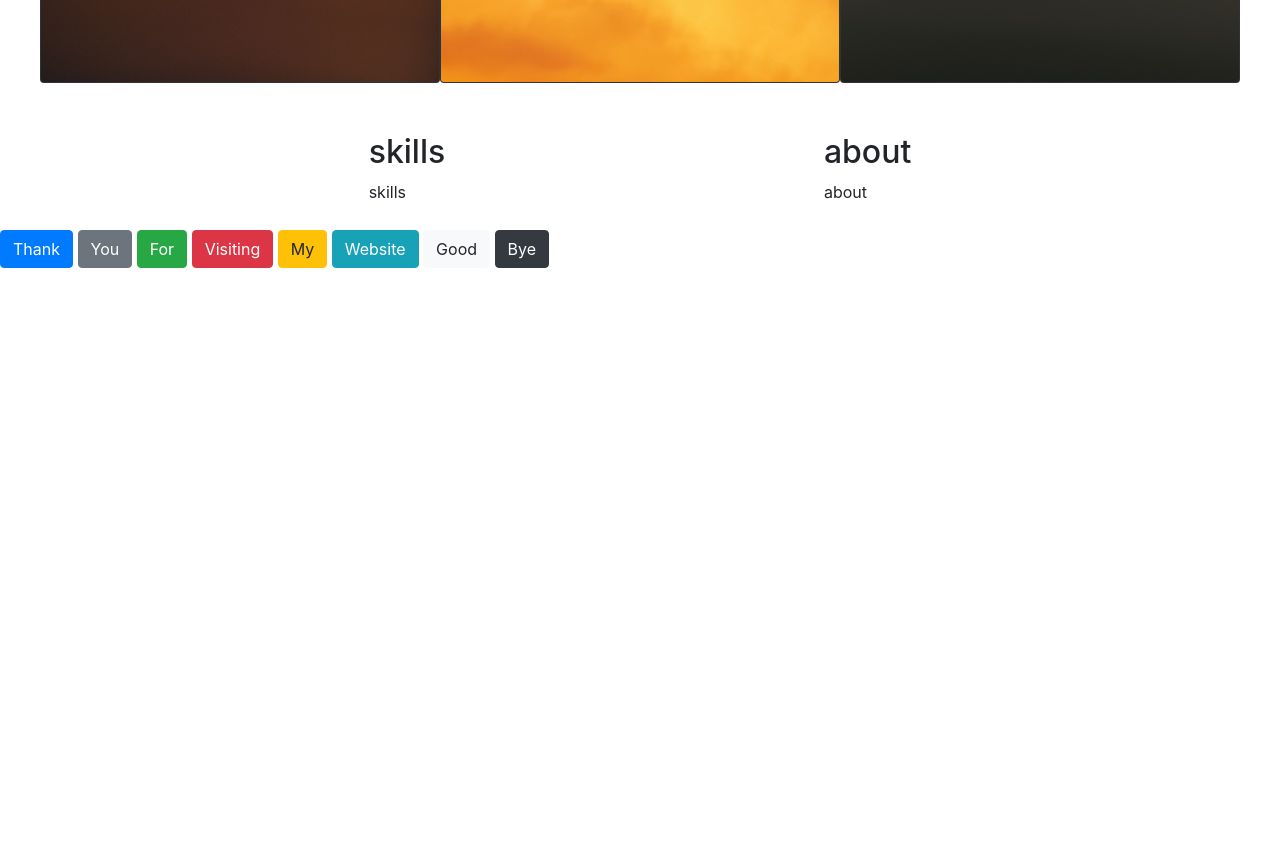
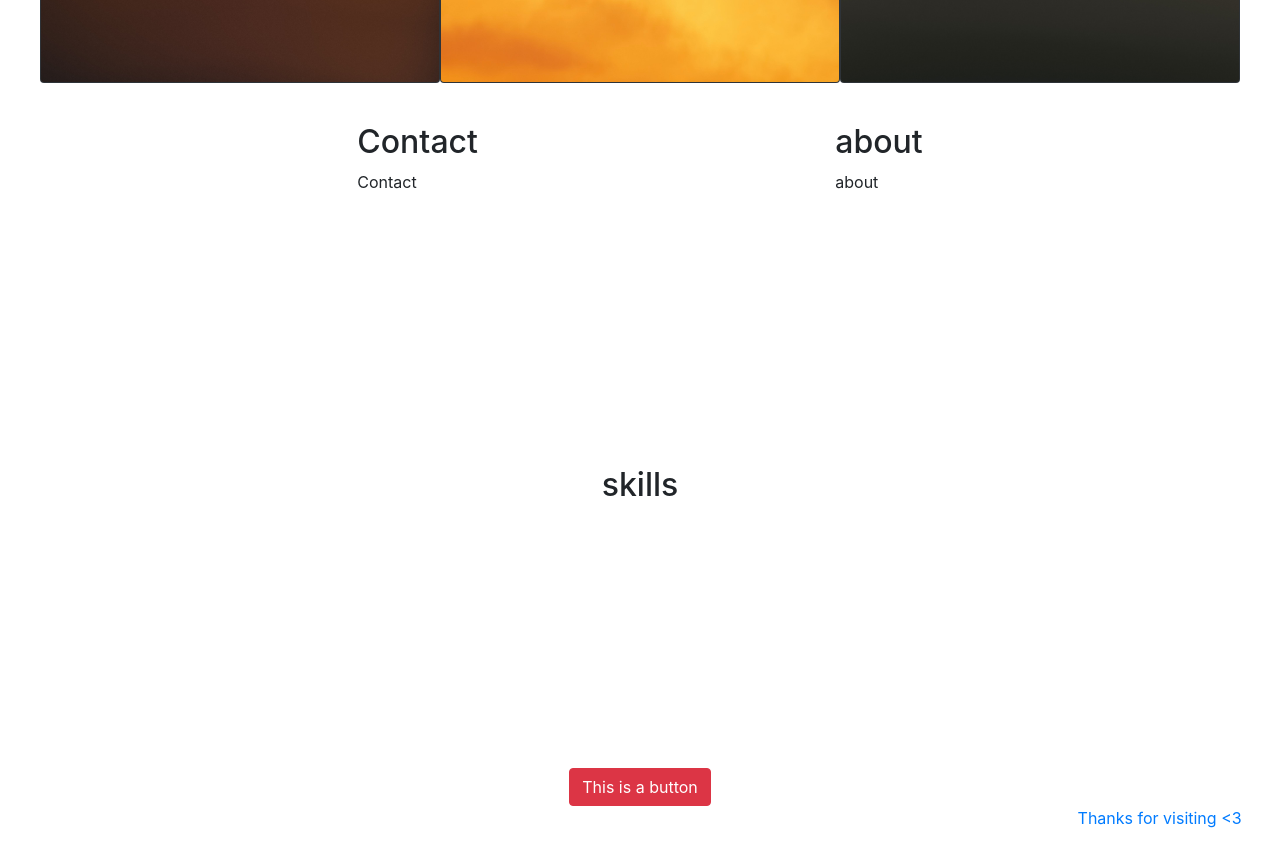
Before and after one commit to SophieLDavis/Bootstrap-Portfolio, a plain HTML site: page index.html in a window 1280 px wide. Shown: the part 820-1688 px from the top of the page. Before the commit the page ends 1088 px from the top, so only its background shows below. Drawn offline with nearby package versions, Linux system fonts and the light colour scheme.

Commit message:
added button

```diff
--- a/assets/css/style.css
+++ b/assets/css/style.css
@@ -49,22 +49,18 @@ grid-area: card33;
 
 }
 
-.skills-about {
+.contact-about {
     display: flex;
     flex-direction: row;
     justify-content: space-evenly;
+    padding-bottom: 20%;
 }
 
 .skills {
-    padding: 10px;;
-    border: 15px;
-    border-color: blue;
-}
-
-.about {
-padding: 10px;
-border: 15px;
-border-color: blue;
+   padding-bottom:20%;
+   display:flex;
+   flex-direction: row;
+   justify-content: center;
 }
 
 p:hover {
@@ -72,5 +68,15 @@ p:hover {
 }
 
 .footer-button {
-    float: none;
+    display:flex;
+    flex-direction: row;
+    justify-content: center;
 }
+
+.hyperlink {
+    display:flex;
+    flex-direction: row;
+    justify-content: flex-end;
+    padding-bottom: 3%;
+    padding-right: 3%;
+}
--- a/index.html
+++ b/index.html
@@ -68,30 +68,31 @@
 </section>
 </div>
 
-<section class="skills-about">
+
+<section class="contact-about">
 <!--skills-->
-<div class="skills">
-  <h2>skills</h2>
-<p>skills</p>
+<div class="Contact">
+  <h2>Contact</h2>
+<p>Contact</p>
 </div>
 <!--about me-->
-<div class="about">
+<div class="About">
 <h2>about</h2>
 <p>about</p>
 </div>
 </section>
 
+<section class="skills">
+    <h2>skills</h2>
+  <p></p>
+</section>
+
+
 <footer>
   <div class="footer-button">
-  <button type="button" class="btn btn-primary">Thank</button>
-  <button type="button" class="btn btn-secondary">You</button>
-  <button type="button" class="btn btn-success">For</button>
-  <button type="button" class="btn btn-danger">Visiting</button>
-  <button type="button" class="btn btn-warning">My</button>
-  <button type="button" class="btn btn-info">Website</button>
-  <button type="button" class="btn btn-light">Good</button>
-  <button type="button" class="btn btn-dark">Bye</button>
+    <button type="button" class="btn btn-danger">This is a button</button>
 </div>
+<div class="hyperlink"><a href="">Thanks for visiting <3</a></div>
   <script src="https://cdn.jsdelivr.net/npm/jquery@3.5.1/dist/jquery.slim.min.js" integrity="sha384-DfXdz2htPH0lsSSs5nCTpuj/zy4C+OGpamoFVy38MVBnE+IbbVYUew+OrCXaRkfj" crossorigin="anonymous"></script>
   <script src="https://cdn.jsdelivr.net/npm/bootstrap@4.6.2/dist/js/bootstrap.bundle.min.js" integrity="sha384-Fy6S3B9q64WdZWQUiU+q4/2Lc9npb8tCaSX9FK7E8HnRr0Jz8D6OP9dO5Vg3Q9ct" crossorigin="anonymous"></script>
 </footer>
```
